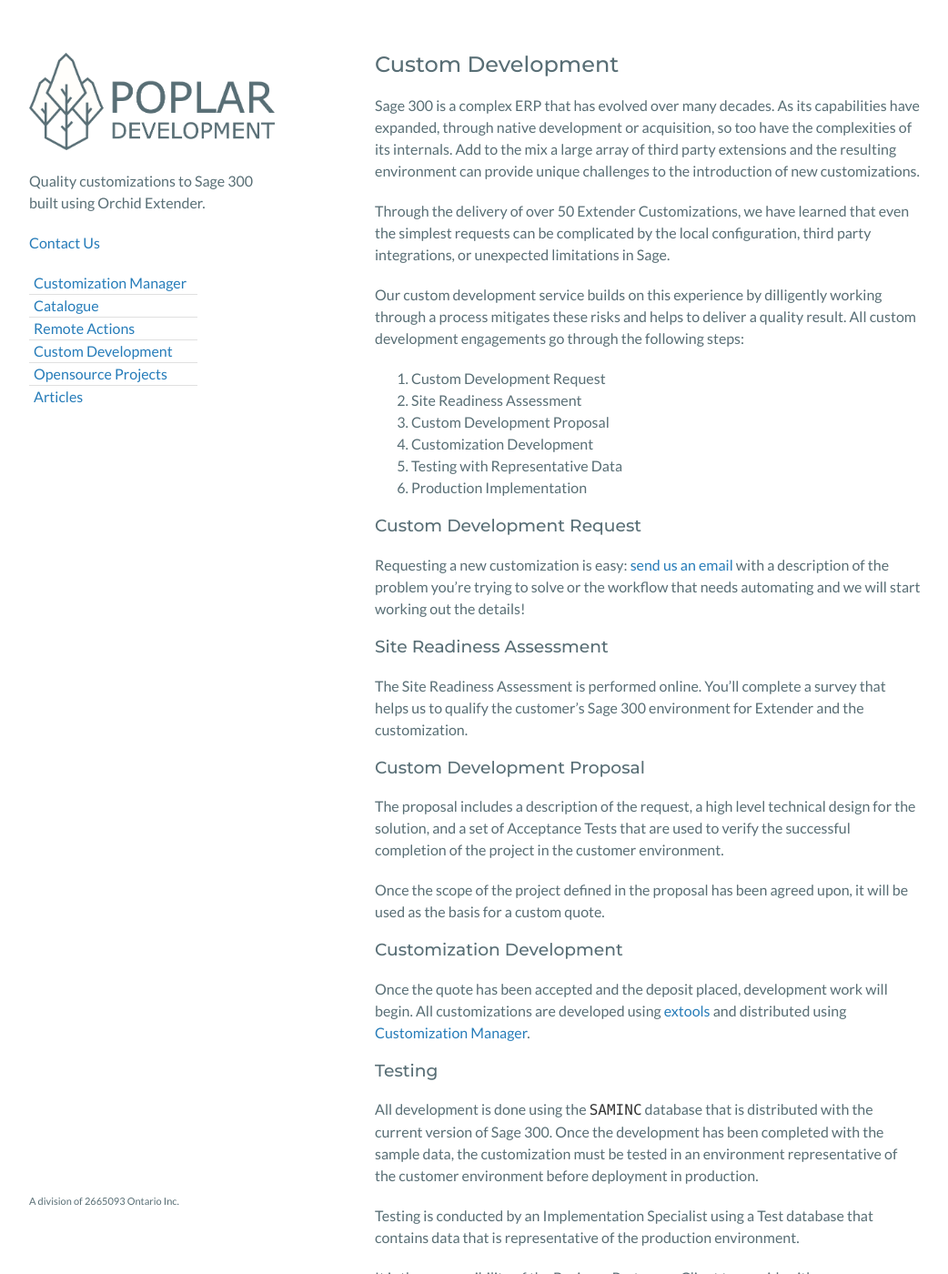
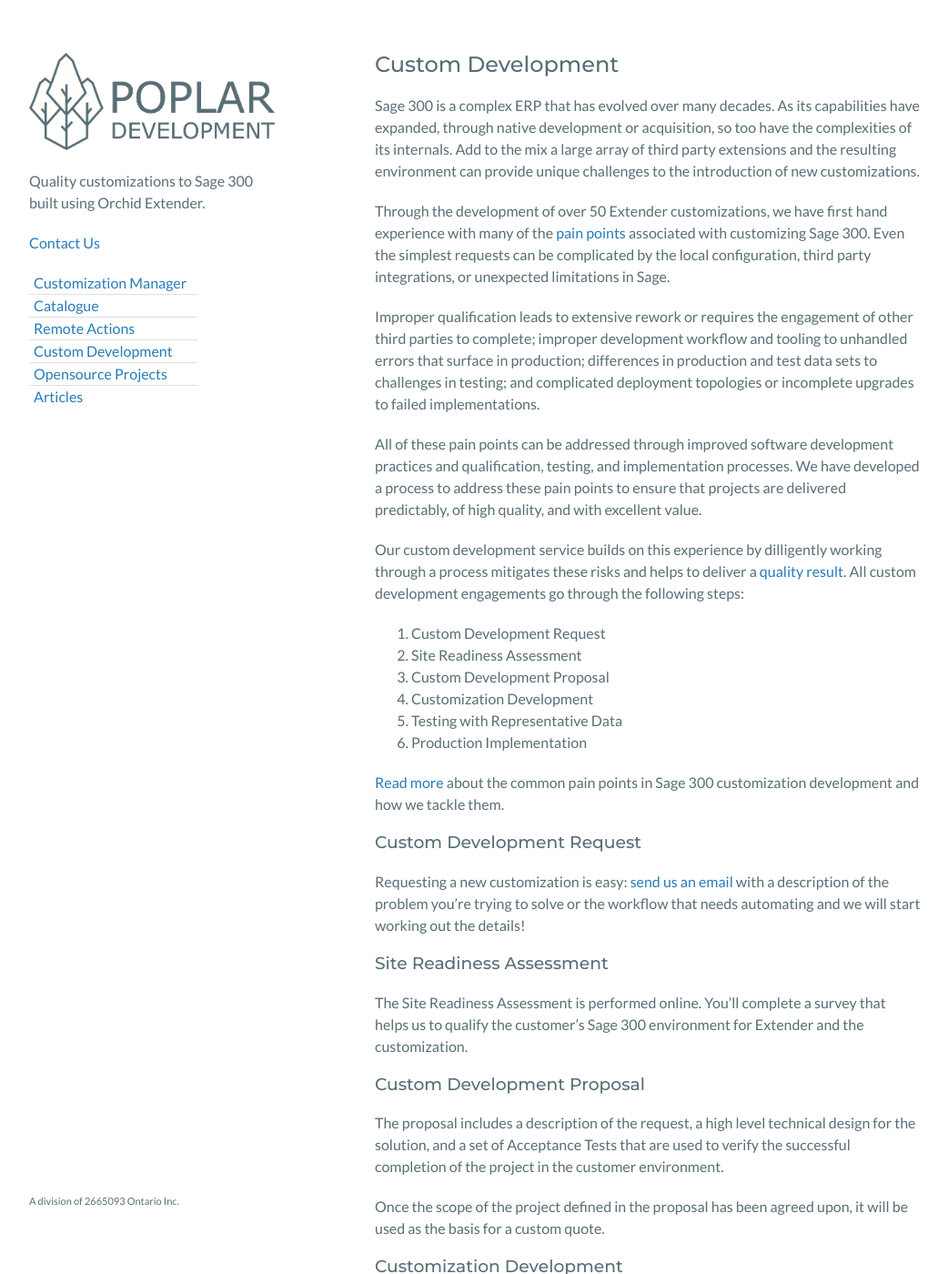
Before and after one commit to poplars-dev/poplars-dev.github.io, a Jekyll site: the page built from development.md, in a window 1280 px wide and 1400 px high. Shown: the whole window at 91% size, without its empty margins (118-1160 px from the left). Built offline with Jekyll 4.4.1, drawn with Linux system fonts in a browser that asks for light colours; a script that is not in the unit is left out; some of the changed text lies outside the part shown.

Commit message:
edit custom development process documentation

```diff
--- a/development.md
+++ b/development.md
@@ -2,7 +2,6 @@
 layout: default
 title: Custom Development
 ---
-
 ## Custom Development
 
 Sage 300 is a complex ERP that has evolved over many decades.  As its
@@ -11,12 +10,26 @@
 of third party extensions and the resulting environment can provide unique
 challenges to the introduction of new customizations.
 
-Through the delivery of over 50 Extender Customizations, we have learned that
-even the simplest requests can be complicated by the local configuration,
-third party integrations, or unexpected limitations in Sage.
+Through the development of over 50 Extender customizations, we have first hand
+experience with many of the [pain points](/approach/pain-points) associated
+with customizing Sage 300.  Even the simplest requests can be complicated by
+the local configuration, third party integrations, or unexpected limitations in
+Sage.
+
+Improper qualification leads to extensive rework or requires the engagement of
+other third parties to complete; improper development workflow and tooling to
+unhandled errors that surface in production; differences in production and test
+data sets to challenges in testing; and complicated deployment topologies or
+incomplete upgrades to failed implementations.
+
+All of these pain points can be addressed through improved software development
+practices and qualification, testing, and implementation processes.  We have
+developed a process to address these pain points to ensure that projects
+are delivered predictably, of high quality, and with excellent value.
 
 Our custom development service builds on this experience by dilligently working
-through a process mitigates these risks and helps to deliver a quality result.
+through a process mitigates these risks and helps to deliver a
+[quality result](/approach/quality).
 All custom development engagements go through the following steps:
 
 1. Custom Development Request
@@ -26,11 +39,14 @@
 1. Testing with Representative Data
 1. Production Implementation
 
+[Read more](/approach) about the common pain points in Sage 300
+customization development and how we tackle them.
+
 ### Custom Development Request
 
 Requesting a new customization is easy:
-<a href="mailto:chris@poplars.dev?Subject=Customization Request">send us an
-email</a> with a description of the problem you're trying to solve or the
+<a href="mailto:chris@poplars.dev?Subject=Customization Request">send
+us an email</a> with a description of the problem you're trying to solve or the
 workflow that needs automating and we will start working out the details!
 
 ### Site Readiness Assessment
@@ -57,24 +73,30 @@
 
 ### Testing
 
-All development is done using the `SAMINC` database that is distributed with the
-current version of Sage 300.  Once the development has been completed with the
-sample data, the customization must be tested in an environment representative
-of the customer environment before deployment in production.
+All development is done using the `SAMINC` database that is distributed with
+the current version of Sage 300.  Once the development has been completed with
+the sample data, the customization must be tested in an environment
+representative of the customer environment before deployment in production.
 
-Testing is conducted by an Implementation Specialist using a Test database that
-contains data that is representative of the production environment.
+Testing is conducted by a Business Analyst using a Test database that
+contains data representative of the production environment.
 
-It is the responsibility of the Business Partner or Client to provide either:
-
-- remote access to a representative test environment, or
-- a copy of representative test data and copies of any third party products or
-  customizations already in place.
+It is the responsibility of the Business Partner or Client to provide remote
+access to a representative test environment.
 
 Testing of the installation procedure, the customization logic, and usability
 are then conducted in the representative environment.
 
 ### Production Implementation
 
-The implementation of the customization in production must be done by an
-Implementation Specialist.
+The implementation of the customization in production is carried out by the
+same Business Analyst responsible for the testing.
+
+Armed with a strong understanding of the customization and the environment, as
+well as a clear and practiced deployment procedure that includes provisions for
+rollback, the Business Analyst performs the implementation and any required
+training.
+
+That's it! If you have any questions regarding our approach or would like to
+discuss some custom development work, please
+<a hreaf="mailto:chris@poplars.dev">contact us</a>!
```
